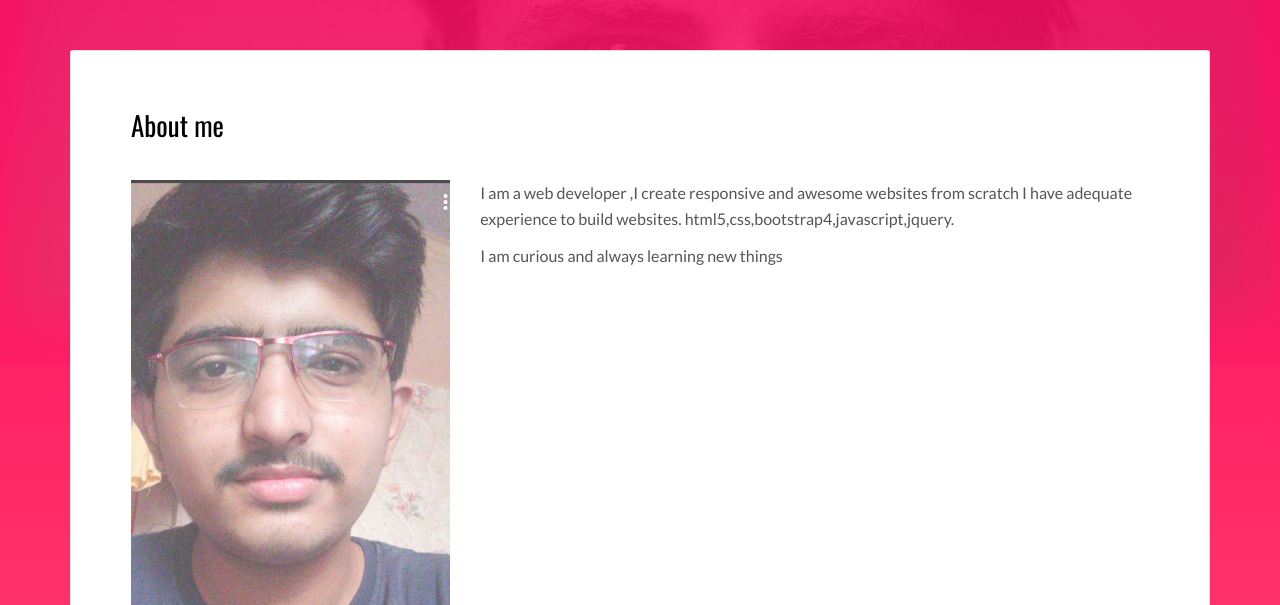
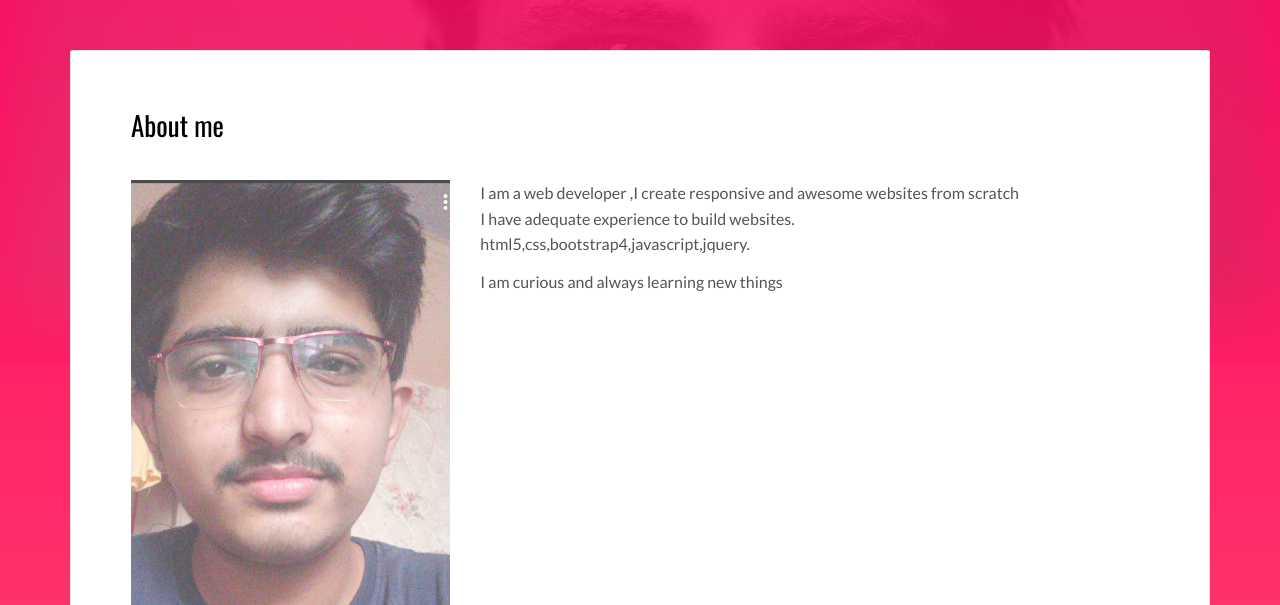
Before and after one commit to Manish3212/MY-PORTFOLIO.github.io, a plain HTML site: page index.html in a window 1280 px wide. Shown: the part 195-800 px from the top of the page. Drawn offline with nearby package versions, Linux system fonts and the light colour scheme.

Commit message:
Update index.html

```diff
--- a/index.html
+++ b/index.html
@@ -49,8 +49,8 @@
               </div>
               <div class="col-md-8">
 
-              <p >I am a web developer ,I create responsive and awesome websites from scratch
-                 I have adequate experience to build websites.
+              <p >I am a web developer ,I create responsive and awesome websites from scratch <br>
+                 I have adequate experience to build websites.<br>
                  html5,css,bootstrap4,javascript,jquery.
               </p>
               <p >I am curious and always learning new things </p>
```
